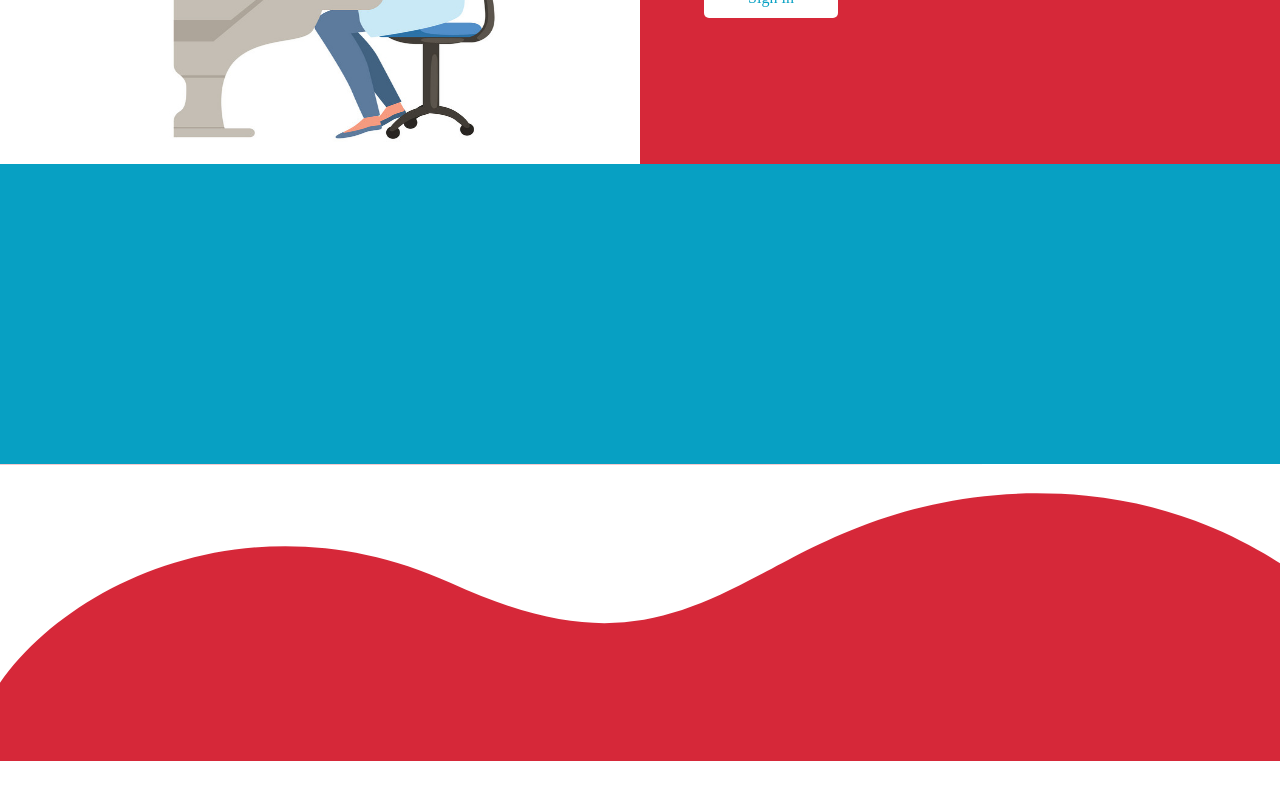
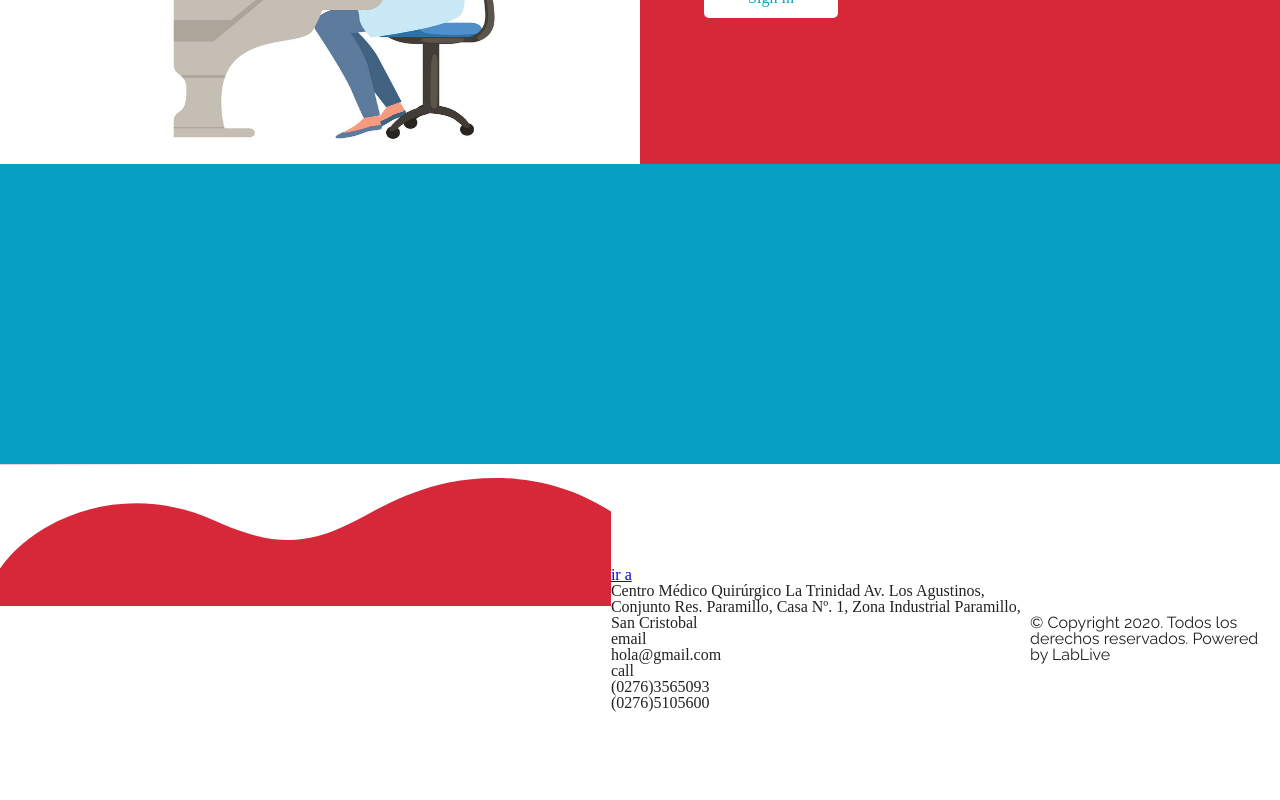
Before and after one commit to Alexanderwags/LabLive-MERN, a React (Create React App) app in the folder LabClient/: page / in a window 1280 px wide. Shown: the part 2016-2816 px from the top of the page. Before the commit the page ends 2780 px from the top, so only its background shows below. Built offline with nearby package versions, Linux system fonts and the light colour scheme; the HTML template or start-up script is replaced by a standard one.

Commit message:
agg folder server

```diff
--- a/LabClient/src/Footer/index.js
+++ b/LabClient/src/Footer/index.js
@@ -1,10 +1,44 @@
 import React from 'react'
 import SvgFooter from '../svg/SvgOndaHeader'
-// import Styles from './styles.modules.scss'
+import { BrowserRouter as Router, Link } from "react-router-dom";
+import Styles from './styles.module.scss'
 export default function Footer() {
     return (
-        <div>
-            <SvgFooter theme={true} centar={false}/>
+      <div className={Styles.container}>
+        <div className={Styles.ondasvg}>
+          <SvgFooter theme={true} centar={false} />
         </div>
-    )
+        <div className={Styles.foorter}>
+          <div className={Styles.dir}>
+            <Router>
+              <Link to="https://goo.gl/maps/ssGENSbvJRd91y6X9" target="_blank">
+                ir a
+              </Link>
+            </Router>
+
+            <h6>
+              Centro Médico Quirúrgico La Trinidad Av. Los Agustinos, Conjunto
+              Res. Paramillo, Casa Nº. 1, Zona Industrial Paramillo, San
+              Cristobal
+            </h6>
+          </div>
+          <div className={Styles.email}>
+            <h1>
+              <span class="material-icons">email</span>
+            </h1>
+            <h6>hola@gmail.com</h6>
+          </div>
+          <div className={Styles.phonenumber}>
+            <h1>
+              <span class="material-icons">call</span>
+            </h1>
+            <h6>(0276)3565093</h6>
+            <h6>(0276)5105600</h6>
+          </div>
+        </div>
+        <p class="copyright text-center">
+          © Copyright 2020. Todos los derechos reservados. Powered by LabLive
+        </p>
+      </div>
+    );
 }
--- /dev/null
+++ b/LabClient/src/Footer/styles.module.scss
@@ -0,0 +1,26 @@
+@import '../Global/variables.scss';
+
+:local{
+   .container{
+        display: flex;
+        justify-content: center;
+        align-items: center;
+        position: relative;
+        height: 350px;
+       .ondasvg{
+           height: 350px;
+           width: 100%;
+       }
+   }
+   .footer{
+       display: flex;
+       justify-content: center;
+       align-items: center;
+       .dir{
+           display: flex;
+       justify-content: center;
+       align-items: center;
+       }
+   }
+
+}
```
Also changed, not shown: 1 other file (tests, documents, lock files or other folders).
